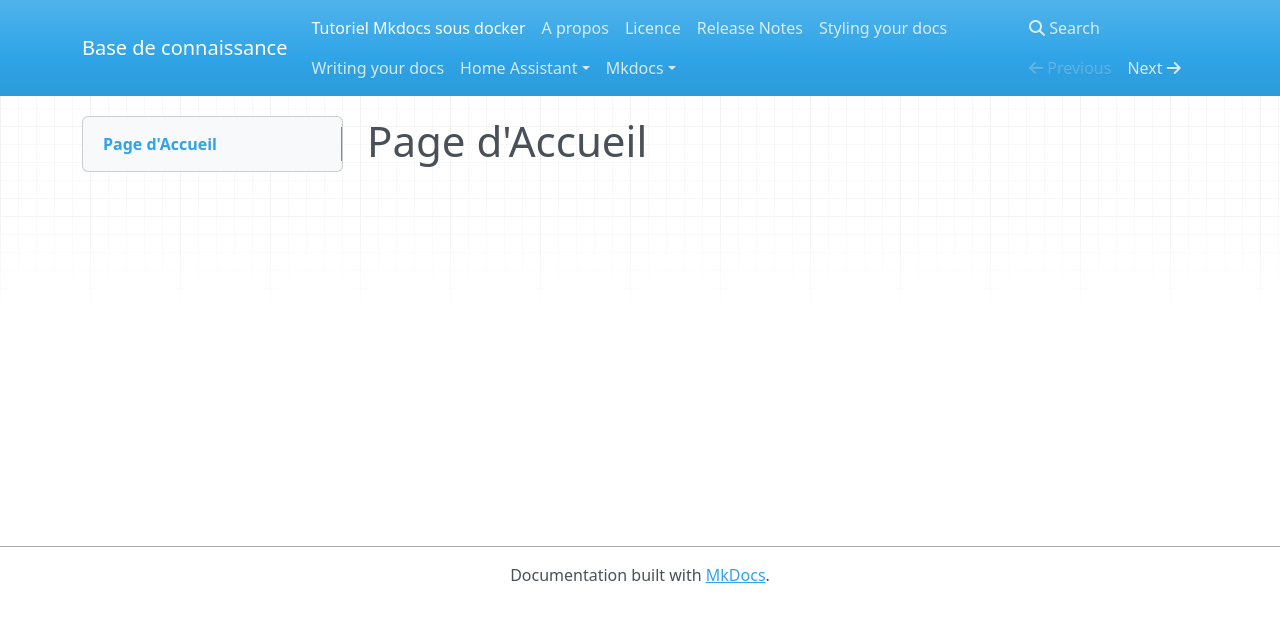
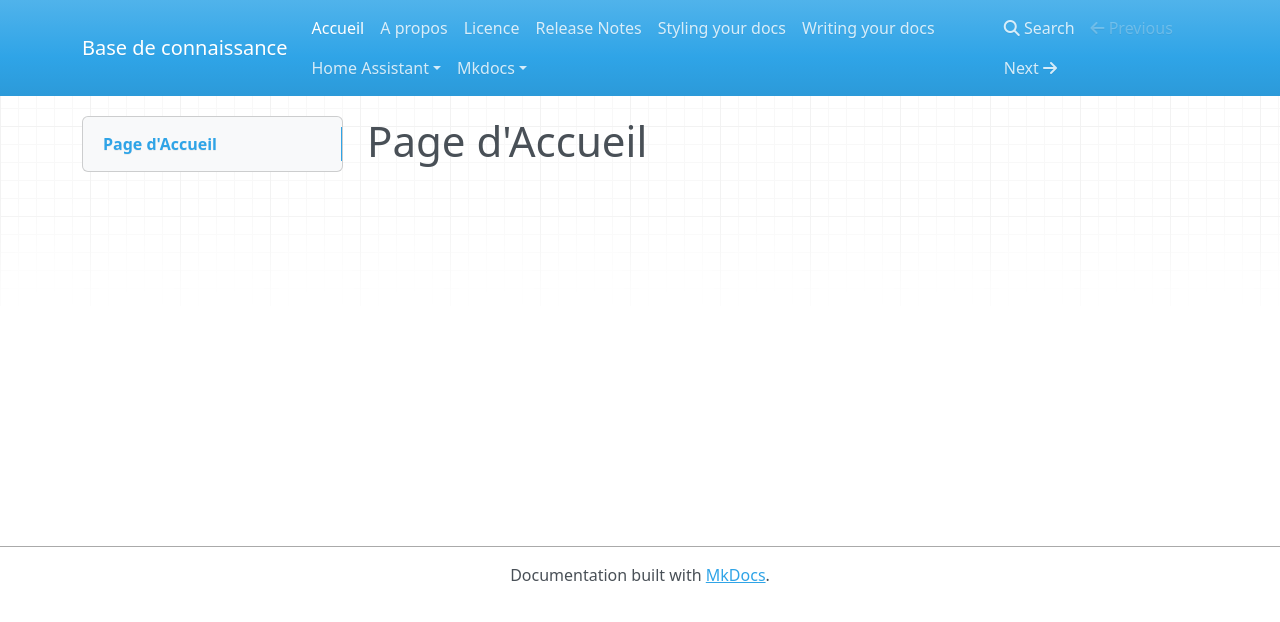
Before and after one commit to sixadmin/mkdocs, an MkDocs documentation site: the page built from docs/index.md, in a window 1280 px wide. Shown: the top 622 px of the page. Built offline with MkDocs 1.6.1, drawn with Linux system fonts in a browser that asks for light colours; nearby versions of some CDN libraries.

Commit message:
Modif accueil

```diff
--- a/docs/index.md
+++ b/docs/index.md
@@ -1,6 +1,6 @@
 ---
 author: Richard CRUZ
-title: Tutoriel Mkdocs sous docker
+title: Accueil
 nav:
   - Home: 'index.md'
   - 'User Guide':
```
